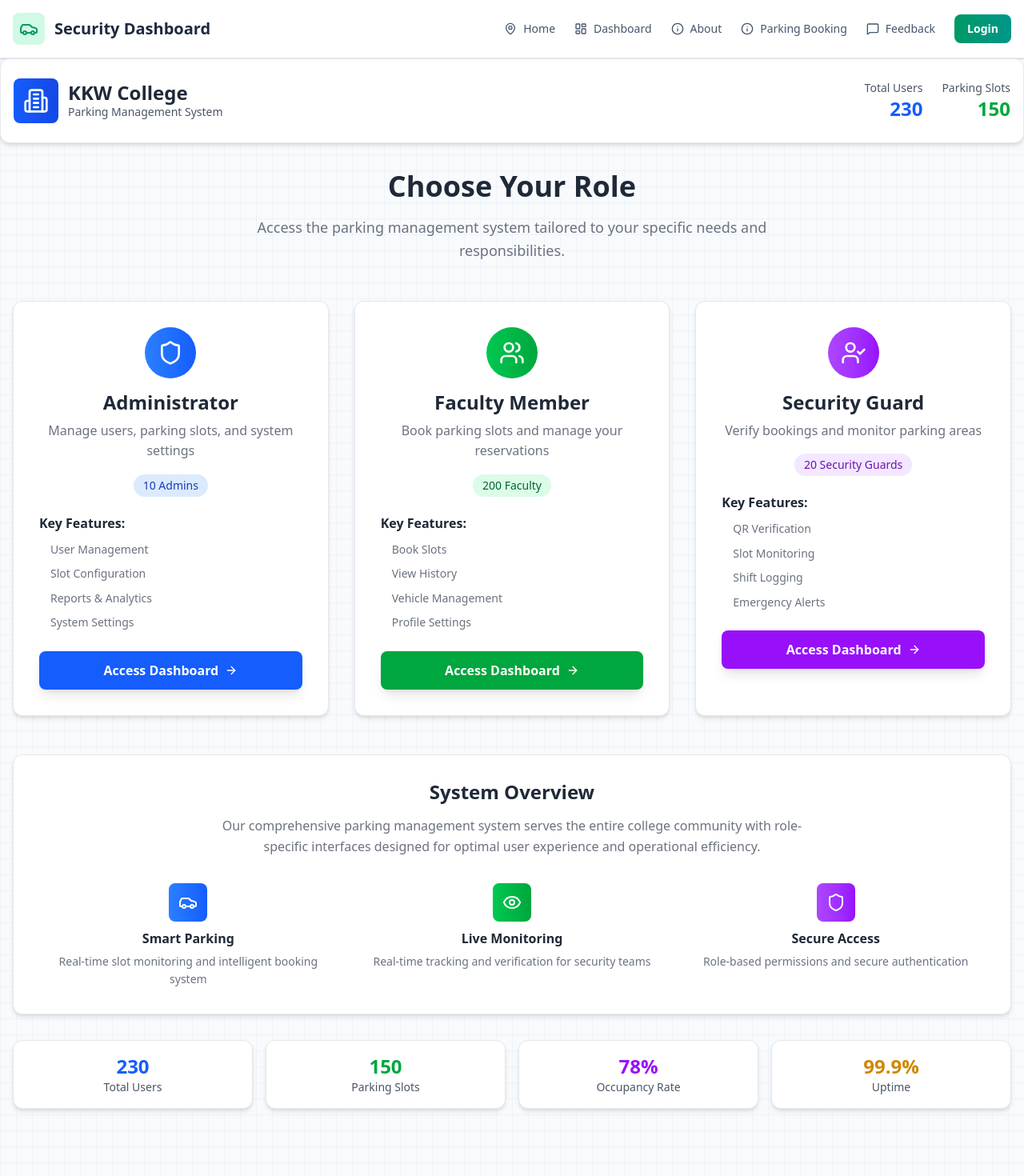
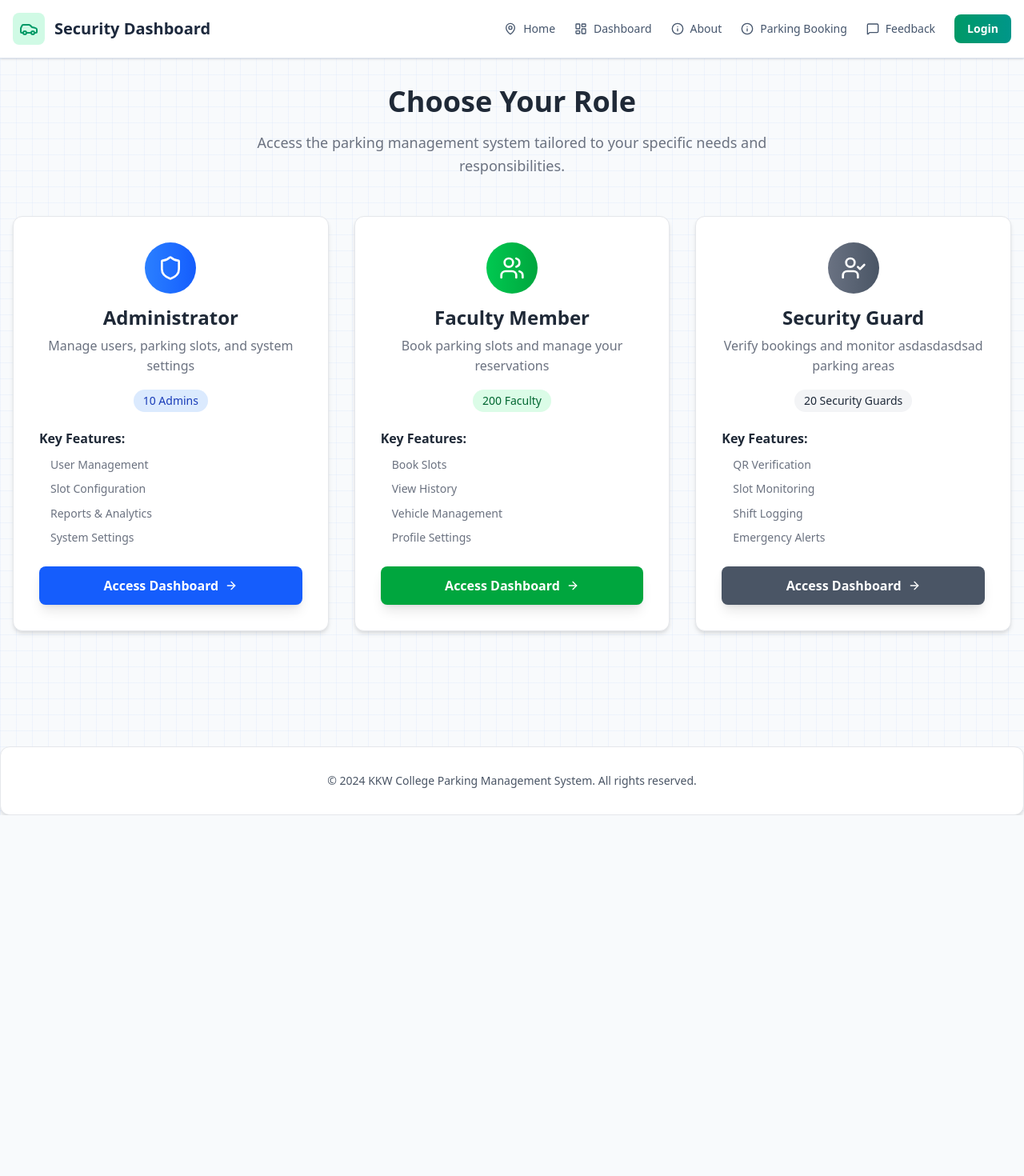
Before and after one commit to anup4747/kkw-web-park, a Next.js app in the folder client/: page /role-selector in a window 1280 px wide. Shown: the top 1470 px of the page at 80% size. After the commit the page ends 1019 px from the top, so only its background shows below. Built offline with nearby package versions, Linux system fonts and the light colour scheme.

Commit message:
some change in adminslidebar, adminDashboard, securitytheme

```diff
--- a/client/src/app/admin/dashboard/page.tsx
+++ b/client/src/app/admin/dashboard/page.tsx
@@ -16,7 +16,8 @@ import {
   CheckCircle,
   Bus,
   Car,
-  Building
+  Building,
+  MessageSquareWarning
 } from 'lucide-react';
 import { Bus_type, Slot, ParkingSpot } from "@/types/types";
 
@@ -348,13 +349,13 @@ const getBusStatusIcon = (status: string) => {
             <div className="grid grid-cols-1 sm:grid-cols-2 lg:grid-cols-4 gap-4">
               <button className="p-4 bg-blue-50 hover:bg-blue-100 rounded-lg text-left transition-colors">
                 <Users className="w-6 h-6 text-blue-600 mb-2" />
-                <p className="font-medium text-gray-800">Add New User</p>
+                <p className="font-medium text-gray-800">Manage Users</p>
                 <p className="text-sm text-gray-600">Register faculty or security</p>
               </button>
               <button className="p-4 bg-green-50 hover:bg-green-100 rounded-lg text-left transition-colors">
-                <MapPin className="w-6 h-6 text-green-600 mb-2" />
-                <p className="font-medium text-gray-800">Manage Slots</p>
-                <p className="text-sm text-gray-600">Add or modify parking slots</p>
+                <MessageSquareWarning className="w-6 h-6 text-green-600 mb-2" />
+                <p className="font-medium text-gray-800">View Complaints</p>
+                <p className="text-sm text-gray-600">See the newly added complaints</p>
               </button>
               <button className="p-4 bg-yellow-50 hover:bg-yellow-100 rounded-lg text-left transition-colors">
                 <Shield className="w-6 h-6 text-yellow-600 mb-2" />
--- a/client/src/app/components/AdminSidebar.tsx
+++ b/client/src/app/components/AdminSidebar.tsx
@@ -78,7 +78,7 @@ export default function AdminSidebar({ currentPage = 'dashboard' }: AdminSidebar
             </div>
             <div>
               <h1 className="text-xl font-bold">Admin Panel</h1>
-              <p className="text-sm text-gray-400">Parking Management</p>
+              <p className="text-sm text-gray-400">KKW Parking Management</p>
             </div>
           </div>
         </div>
--- a/client/src/app/components/SecurityBottomNav.tsx
+++ b/client/src/app/components/SecurityBottomNav.tsx
@@ -38,9 +38,9 @@ export default function SecurityBottomNav({ currentPage = 'dashboard', darkMode
   const itemClasses = (isActive: boolean) => {
     const base = 'flex flex-col items-center gap-1 p-2 rounded-lg transition-colors min-w-0 flex-1';
     if (darkMode) {
-      return `${base} ${isActive ? 'text-blue-400 bg-gray-700' : 'text-gray-300 hover:text-blue-400 hover:bg-gray-700'}`;
+      return `${base} ${isActive ? 'text-gray-300 bg-gray-700' : 'text-gray-400 hover:text-gray-300 hover:bg-gray-700'}`;
     }
-    return `${base} ${isActive ? 'text-blue-600 bg-blue-50' : 'text-gray-600 hover:text-blue-600 hover:bg-blue-50'}`;
+    return `${base} ${isActive ? 'text-gray-700 bg-gray-100' : 'text-gray-600 hover:text-gray-700 hover:bg-gray-100'}`;
   };
 
   return (
--- a/client/src/app/components/SecurityHeader.tsx
+++ b/client/src/app/components/SecurityHeader.tsx
@@ -25,11 +25,11 @@ export default function SecurityHeader({
 }: SecurityHeaderProps) {
   const headerClasses = darkMode
     ? 'bg-gray-800 text-white'
-    : 'bg-blue-600 text-white';
+    : 'bg-gray-600 text-white';
 
   const searchClasses = darkMode
-    ? 'bg-gray-700 text-white placeholder-gray-300 border-gray-600 focus:ring-blue-400'
-    : 'bg-blue-500 text-white placeholder-blue-300 border-blue-400 focus:ring-blue-300';
+    ? 'bg-gray-700 text-white placeholder-gray-300 border-gray-600 focus:ring-gray-400'
+    : 'bg-gray-500 text-white placeholder-gray-300 border-gray-400 focus:ring-gray-300';
 
   return (
     <header className={headerClasses}>
--- a/client/src/app/role-selector/page.tsx
+++ b/client/src/app/role-selector/page.tsx
@@ -26,9 +26,9 @@ export default function RoleSelector() {
     },
     {
       title: 'Security Guard',
-      description: 'Verify bookings and monitor parking areas',
+      description: 'Verify bookings and monitor asdasdasdsad parking areas',
       icon: UserCheck,
-      color: 'purple',
+      color: 'gray',
       href: '/security/dashboard',
       features: ['QR Verification', 'Slot Monitoring', 'Shift Logging', 'Emergency Alerts'],
       userCount: '20 Security Guards'
@@ -53,13 +53,13 @@ export default function RoleSelector() {
           accent: 'text-green-600',
           badge: 'bg-green-100 text-green-800 border-green-200'
         };
-      case 'purple':
+      case 'gray':
         return {
-          bg: 'professional-card border-purple-200 hover:border-purple-300',
-          icon: 'text-purple-600',
-          button: 'bg-purple-600 hover:bg-purple-700',
-          accent: 'text-purple-600',
-          badge: 'bg-purple-100 text-purple-800 border-purple-200'
+          bg: 'professional-card border-gray-200 hover:border-gray-300',
+          icon: 'text-gray-600',
+          button: 'bg-gray-600 hover:bg-gray-700',
+          accent: 'text-gray-600',
+          badge: 'bg-gray-100 text-gray-800 border-gray-200'
         };
       default:
         return {
@@ -74,32 +74,6 @@ export default function RoleSelector() {
 
   return (
     <div className="min-h-screen bg-gradient-to-br from-slate-50 to-blue-50 professional-grid">
-      {/* Header */}
-      <header className="professional-card border-b border-gray-200 bg-white">
-        <div className="max-w-7xl mx-auto px-4 py-6">
-          <div className="flex items-center justify-between">
-            <div className="flex items-center gap-3">
-              <div className="p-3 bg-gradient-to-r from-blue-600 to-blue-700 rounded-lg">
-                <Building2 className="w-8 h-8 text-white" />
-              </div>
-              <div>
-                <h1 className="text-2xl font-bold text-gray-800 professional-heading">KKW College</h1>
-                <p className="text-sm text-gray-600">Parking Management System</p>
-              </div>
-            </div>
-            <div className="hidden md:flex items-center gap-6">
-              <div className="text-right">
-                <p className="text-sm text-gray-600">Total Users</p>
-                <p className="text-2xl font-bold text-blue-600">230</p>
-              </div>
-              <div className="text-right">
-                <p className="text-sm text-gray-600">Parking Slots</p>
-                <p className="text-2xl font-bold text-green-600">150</p>
-              </div>
-            </div>
-          </div>
-        </div>
-      </header>
 
       <main className="max-w-7xl mx-auto px-4 py-8">
         {/* Welcome Section */}
@@ -124,10 +98,10 @@ export default function RoleSelector() {
                 className={`p-8 ${colors.bg} hover:shadow-xl transition-all duration-300 transform hover:-translate-y-1 group`}
               >
                 <div className="text-center mb-6">
-                  <div className={`w-16 h-16 bg-gradient-to-r from-${role.color}-500 to-${role.color === 'blue' ? 'blue' : role.color === 'green' ? 'green' : 'purple'}-600 rounded-full flex items-center justify-center mx-auto mb-4 group-hover:scale-110 transition-transform duration-300`}>
+                  <div className={`w-16 h-16 ${role.color === 'blue' ? 'bg-gradient-to-r from-blue-500 to-blue-600' : role.color === 'green' ? 'bg-gradient-to-r from-green-500 to-green-600' : 'bg-gradient-to-r from-gray-500 to-gray-600'} rounded-full flex items-center justify-center mx-auto mb-4 group-hover:scale-110 transition-transform duration-300`}>
                     <Icon className="w-8 h-8 text-white" />
                   </div>
-                  <h3 className="text-2xl font-bold text-gray-800 mb-2 group-hover:text-blue-600 transition-colors professional-heading">{role.title}</h3>
+                  <h3 className={`text-2xl font-bold text-gray-800 mb-2 group-hover:${role.color === 'blue' ? 'text-blue-600' : role.color === 'green' ? 'text-green-600' : 'text-gray-600'} transition-colors professional-heading`}>{role.title}</h3>
                   <p className="text-gray-600 mb-4 professional-text">{role.description}</p>
                   <div className={`inline-flex items-center px-3 py-1 rounded-full text-sm font-medium ${colors.badge}`}>
                     {role.userCount}
@@ -159,68 +133,7 @@ export default function RoleSelector() {
           })}
         </div>
 
-        {/* System Overview */}
-        <div className="professional-card p-8 border-blue-200 bg-gradient-to-r from-blue-50 to-indigo-50">
-          <div className="text-center mb-8">
-            <h3 className="text-2xl font-bold text-gray-800 mb-4 professional-heading">System Overview</h3>
-            <p className="text-gray-600 max-w-3xl mx-auto professional-text">
-              Our comprehensive parking management system serves the entire college community with
-              role-specific interfaces designed for optimal user experience and operational efficiency.
-            </p>
-          </div>
 
-          <div className="grid grid-cols-1 md:grid-cols-3 gap-8">
-            <div className="text-center group">
-              <div className="w-12 h-12 bg-gradient-to-r from-blue-500 to-blue-600 rounded-lg flex items-center justify-center mx-auto mb-3 group-hover:scale-110 transition-transform duration-300">
-                <Car className="w-6 h-6 text-white" />
-              </div>
-              <h4 className="font-semibold text-gray-800 mb-2 group-hover:text-blue-600 transition-colors professional-heading">Smart Parking</h4>
-              <p className="text-sm text-gray-600 professional-text">
-                Real-time slot monitoring and intelligent booking system
-              </p>
-            </div>
-
-            <div className="text-center group">
-              <div className="w-12 h-12 bg-gradient-to-r from-green-500 to-green-600 rounded-lg flex items-center justify-center mx-auto mb-3 group-hover:scale-110 transition-transform duration-300">
-                <Eye className="w-6 h-6 text-white" />
-              </div>
-              <h4 className="font-semibold text-gray-800 mb-2 group-hover:text-green-600 transition-colors professional-heading">Live Monitoring</h4>
-              <p className="text-sm text-gray-600 professional-text">
-                Real-time tracking and verification for security teams
-              </p>
-            </div>
-
-            <div className="text-center group">
-              <div className="w-12 h-12 bg-gradient-to-r from-purple-500 to-purple-600 rounded-lg flex items-center justify-center mx-auto mb-3 group-hover:scale-110 transition-transform duration-300">
-                <Shield className="w-6 h-6 text-white" />
-              </div>
-              <h4 className="font-semibold text-gray-800 mb-2 group-hover:text-purple-600 transition-colors professional-heading">Secure Access</h4>
-              <p className="text-sm text-gray-600 professional-text">
-                Role-based permissions and secure authentication
-              </p>
-            </div>
-          </div>
-        </div>
-
-        {/* Quick Stats */}
-        <div className="grid grid-cols-2 md:grid-cols-4 gap-4 mt-8">
-          <div className="professional-card p-4 text-center border-blue-200 hover:border-blue-300 transition-all duration-300 group">
-            <p className="text-2xl font-bold text-blue-600 group-hover:scale-110 transition-transform duration-300">230</p>
-            <p className="text-sm text-gray-600">Total Users</p>
-          </div>
-          <div className="professional-card p-4 text-center border-green-200 hover:border-green-300 transition-all duration-300 group">
-            <p className="text-2xl font-bold text-green-600 group-hover:scale-110 transition-transform duration-300">150</p>
-            <p className="text-sm text-gray-600">Parking Slots</p>
-          </div>
-          <div className="professional-card p-4 text-center border-purple-200 hover:border-purple-300 transition-all duration-300 group">
-            <p className="text-2xl font-bold text-purple-600 group-hover:scale-110 transition-transform duration-300">78%</p>
-            <p className="text-sm text-gray-600">Occupancy Rate</p>
-          </div>
-          <div className="professional-card p-4 text-center border-yellow-200 hover:border-yellow-300 transition-all duration-300 group">
-            <p className="text-2xl font-bold text-yellow-600 group-hover:scale-110 transition-transform duration-300">99.9%</p>
-            <p className="text-sm text-gray-600">Uptime</p>
-          </div>
-        </div>
       </main>
 
       {/* Footer */}
--- a/client/src/app/security/dashboard/page.tsx
+++ b/client/src/app/security/dashboard/page.tsx
@@ -118,7 +118,7 @@ export default function SecurityDashboard() {
               <div className="mt-4">
                 <div className="w-full bg-gray-300 rounded-full h-2">
                   <div
-                    className="bg-blue-600 h-2 rounded-full"
+                    className="bg-gray-600 h-2 rounded-full"
                     style={{ width: `${(zone.occupied / zone.total) * 100}%` }}
                   ></div>
                 </div>
@@ -162,7 +162,7 @@ export default function SecurityDashboard() {
                     <p className="font-bold text-sm">{alert.message}</p>
                     <p className="text-xs opacity-80 mt-1">{alert.time}</p>
                   </div>
-                  <StatusBadge status={alert.priority} />
+                  <StatusBadge status={alert.priority === 'high' ? 'rejected' : alert.priority === 'medium' ? 'pending' : 'approved'} />
                 </div>
               </div>
             ))}
```
Also changed, not shown: client/src/app/security/verify/page.tsx (+11 -11 lines).
